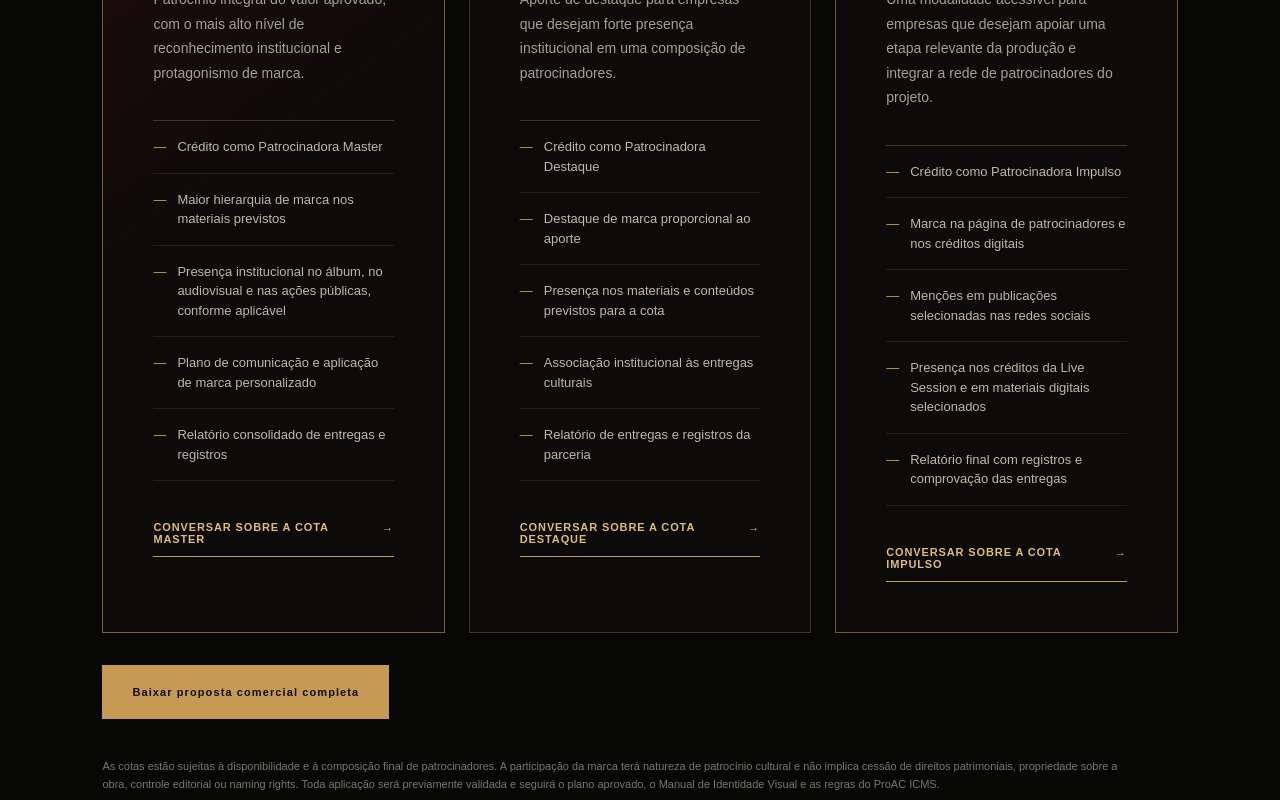
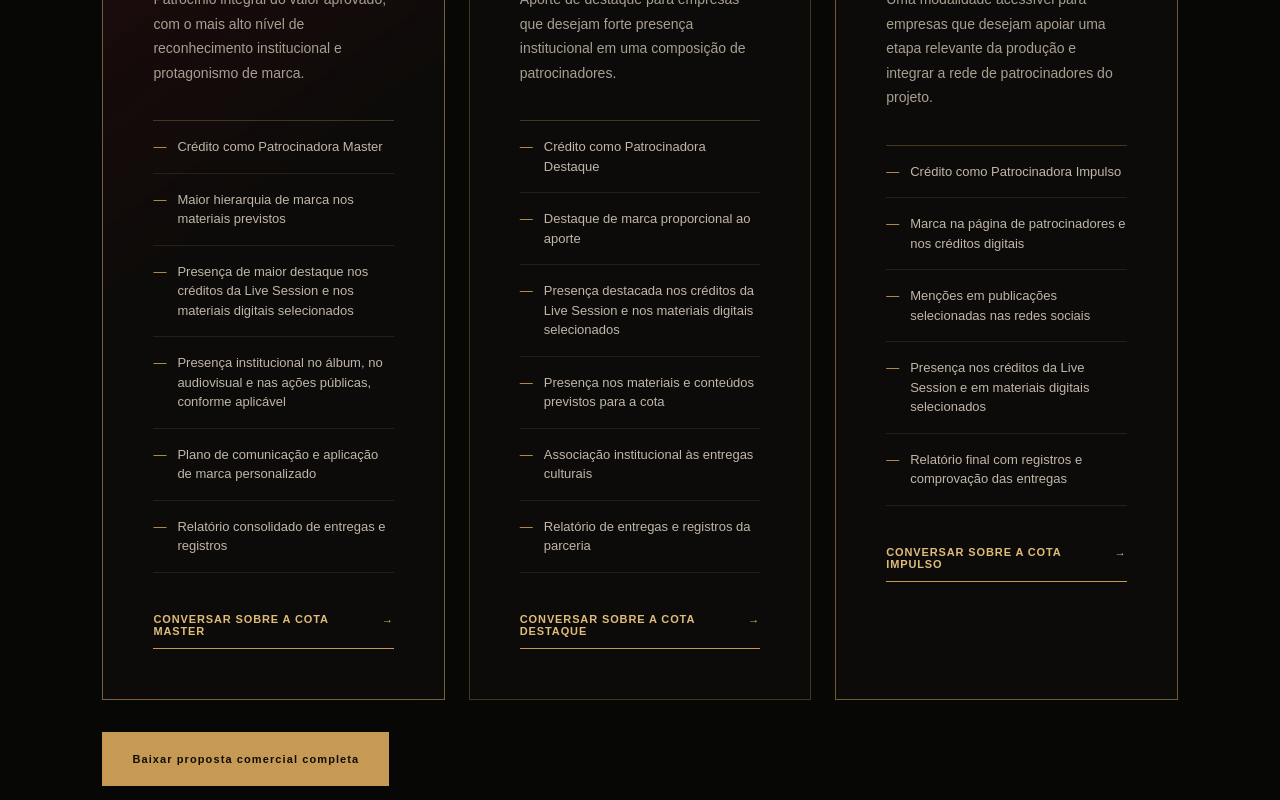
Before and after one commit to tiagoslins/the-velvet-margin, a Next.js app: page /patrocinio in a window 1280 px wide. Shown: the part 6300-7100 px from the top of the page. Built offline with nearby package versions, Linux system fonts and the light colour scheme.

Commit message:
Destacar Live Session nas cotas Master e Destaque

```diff
--- a/app/patrocinio/page.tsx
+++ b/app/patrocinio/page.tsx
@@ -181,8 +181,8 @@ function SponsorshipContent() {
     <section className="sponsorship-options" id="propostas">
       <div className="section-lead"><p className="kicker">{pt ? "COTAS DE PATROCÍNIO" : "SPONSORSHIP TIERS"}</p><h2>{pt ? "Três formas de participar desta realização." : "Three ways to take part in this cultural initiative."}</h2><p>{pt ? "As contrapartidas são proporcionais ao aporte e detalhadas em uma proposta personalizada, respeitando o plano aprovado e as normas do ProAC ICMS." : "Benefits are proportional to the contribution and detailed in a tailored proposal, in accordance with the approved plan and ProAC ICMS rules."}</p></div>
       <div className="sponsorship-card-grid sponsorship-card-grid-three">
-        <article className="sponsorship-card master-card"><p className="card-label">{pt ? "COTA MASTER" : "MASTER TIER"}</p><h3>R$ 100.000</h3><p className="card-summary">{pt ? "Patrocínio integral do valor aprovado, com o mais alto nível de reconhecimento institucional e protagonismo de marca." : "Full sponsorship of the approved amount, with the highest level of institutional recognition and brand prominence."}</p><ul><li>{pt ? "Crédito como Patrocinadora Master" : "Master Sponsor credit"}</li><li>{pt ? "Maior hierarquia de marca nos materiais previstos" : "Highest brand hierarchy across planned materials"}</li><li>{pt ? "Presença institucional no álbum, no audiovisual e nas ações públicas, conforme aplicável" : "Institutional presence across the album, audiovisual content and public activities, where applicable"}</li><li>{pt ? "Plano de comunicação e aplicação de marca personalizado" : "Tailored communications and brand application plan"}</li><li>{pt ? "Relatório consolidado de entregas e registros" : "Consolidated delivery and documentation report"}</li></ul><a href={`mailto:${email}?subject=Cota Master — The Velvet Margin`}>{pt ? "Conversar sobre a cota Master" : "Discuss the Master tier"}<span>→</span></a></article>
-        <article className="sponsorship-card principal-card"><p className="card-label">{pt ? "COTA DESTAQUE" : "FEATURED TIER"}</p><h3>R$ 50.000</h3><p className="card-summary">{pt ? "Aporte de destaque para empresas que desejam forte presença institucional em uma composição de patrocinadores." : "A featured contribution for companies seeking strong institutional visibility within a group of sponsors."}</p><ul><li>{pt ? "Crédito como Patrocinadora Destaque" : "Featured Sponsor credit"}</li><li>{pt ? "Destaque de marca proporcional ao aporte" : "Brand prominence proportional to the contribution"}</li><li>{pt ? "Presença nos materiais e conteúdos previstos para a cota" : "Presence across materials and content planned for the tier"}</li><li>{pt ? "Associação institucional às entregas culturais" : "Institutional association with cultural outcomes"}</li><li>{pt ? "Relatório de entregas e registros da parceria" : "Partnership delivery and documentation report"}</li></ul><a href={`mailto:${email}?subject=Cota Destaque — The Velvet Margin`}>{pt ? "Conversar sobre a cota Destaque" : "Discuss the Featured tier"}<span>→</span></a></article>
+        <article className="sponsorship-card master-card"><p className="card-label">{pt ? "COTA MASTER" : "MASTER TIER"}</p><h3>R$ 100.000</h3><p className="card-summary">{pt ? "Patrocínio integral do valor aprovado, com o mais alto nível de reconhecimento institucional e protagonismo de marca." : "Full sponsorship of the approved amount, with the highest level of institutional recognition and brand prominence."}</p><ul><li>{pt ? "Crédito como Patrocinadora Master" : "Master Sponsor credit"}</li><li>{pt ? "Maior hierarquia de marca nos materiais previstos" : "Highest brand hierarchy across planned materials"}</li><li className="live-session-highlight">{pt ? "Presença de maior destaque nos créditos da Live Session e nos materiais digitais selecionados" : "Highest-visibility presence in Live Session credits and selected digital materials"}</li><li>{pt ? "Presença institucional no álbum, no audiovisual e nas ações públicas, conforme aplicável" : "Institutional presence across the album, audiovisual content and public activities, where applicable"}</li><li>{pt ? "Plano de comunicação e aplicação de marca personalizado" : "Tailored communications and brand application plan"}</li><li>{pt ? "Relatório consolidado de entregas e registros" : "Consolidated delivery and documentation report"}</li></ul><a href={`mailto:${email}?subject=Cota Master — The Velvet Margin`}>{pt ? "Conversar sobre a cota Master" : "Discuss the Master tier"}<span>→</span></a></article>
+        <article className="sponsorship-card principal-card"><p className="card-label">{pt ? "COTA DESTAQUE" : "FEATURED TIER"}</p><h3>R$ 50.000</h3><p className="card-summary">{pt ? "Aporte de destaque para empresas que desejam forte presença institucional em uma composição de patrocinadores." : "A featured contribution for companies seeking strong institutional visibility within a group of sponsors."}</p><ul><li>{pt ? "Crédito como Patrocinadora Destaque" : "Featured Sponsor credit"}</li><li>{pt ? "Destaque de marca proporcional ao aporte" : "Brand prominence proportional to the contribution"}</li><li className="live-session-highlight">{pt ? "Presença destacada nos créditos da Live Session e nos materiais digitais selecionados" : "Featured presence in Live Session credits and selected digital materials"}</li><li>{pt ? "Presença nos materiais e conteúdos previstos para a cota" : "Presence across materials and content planned for the tier"}</li><li>{pt ? "Associação institucional às entregas culturais" : "Institutional association with cultural outcomes"}</li><li>{pt ? "Relatório de entregas e registros da parceria" : "Partnership delivery and documentation report"}</li></ul><a href={`mailto:${email}?subject=Cota Destaque — The Velvet Margin`}>{pt ? "Conversar sobre a cota Destaque" : "Discuss the Featured tier"}<span>→</span></a></article>
         <article className="sponsorship-card impulso-card"><p className="card-label">{pt ? "COTA IMPULSO" : "IMPACT TIER"}</p><h3>R$ 25.000</h3><p className="card-summary">{pt ? "Uma modalidade acessível para empresas que desejam apoiar uma etapa relevante da produção e integrar a rede de patrocinadores do projeto." : "An accessible tier for companies that want to support a meaningful production stage and join the project’s sponsor network."}</p><ul><li>{pt ? "Crédito como Patrocinadora Impulso" : "Impact Sponsor credit"}</li><li>{pt ? "Marca na página de patrocinadores e nos créditos digitais" : "Brand presence on the sponsor page and in digital credits"}</li><li>{pt ? "Menções em publicações selecionadas nas redes sociais" : "Mentions in selected social media posts"}</li><li>{pt ? "Presença nos créditos da Live Session e em materiais digitais selecionados" : "Presence in Live Session credits and selected digital materials"}</li><li>{pt ? "Relatório final com registros e comprovação das entregas" : "Final report with documentation of delivered benefits"}</li></ul><a href={`mailto:${email}?subject=Cota Impulso — The Velvet Margin`}>{pt ? "Conversar sobre a cota Impulso" : "Discuss the Impact tier"}<span>→</span></a></article>
       </div>
       <div className="actions"><a className="button button-gold" href={commercialDeck} target="_blank" rel="noreferrer">{pt ? "Baixar proposta comercial completa" : "Download full sponsorship proposal"}</a></div>
```
